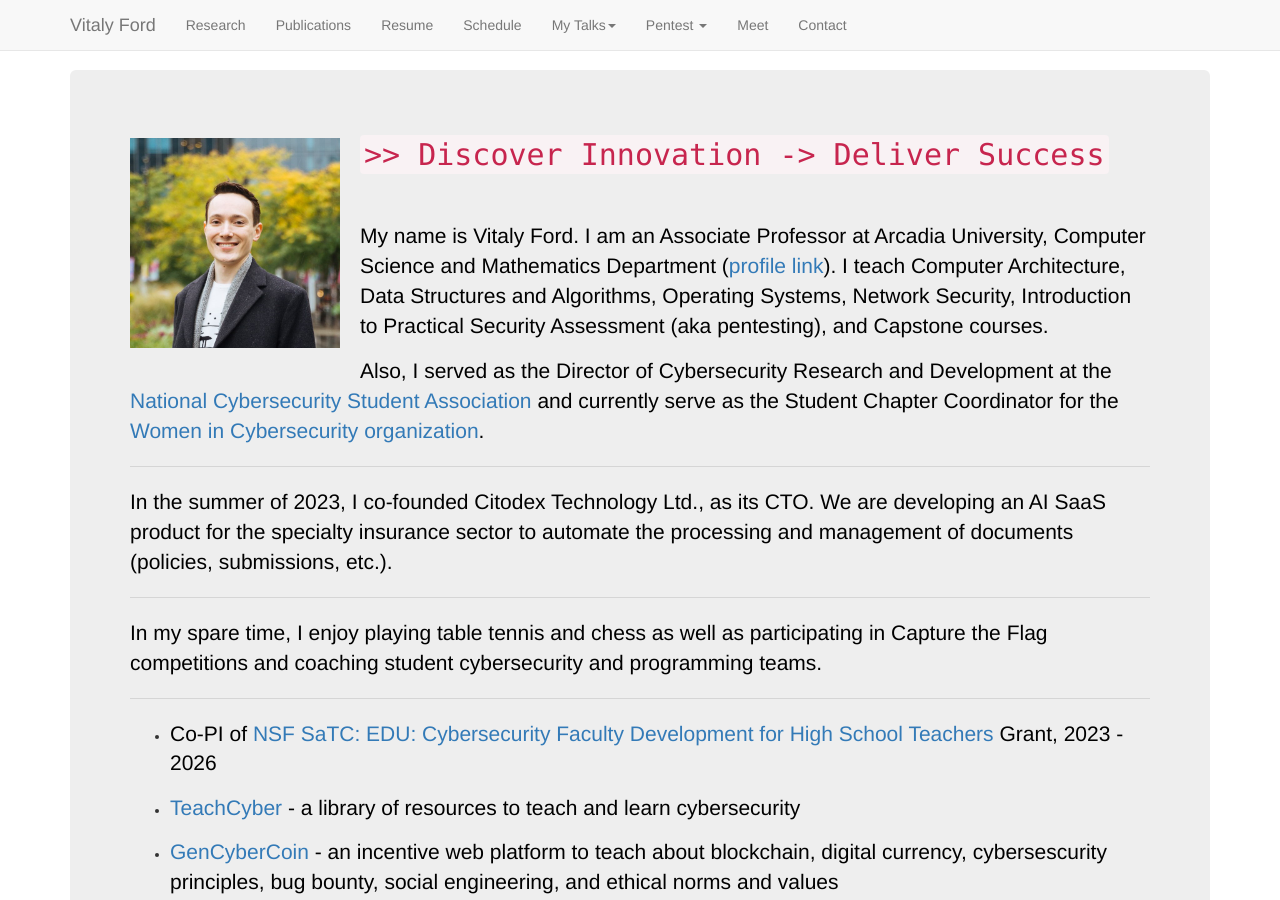
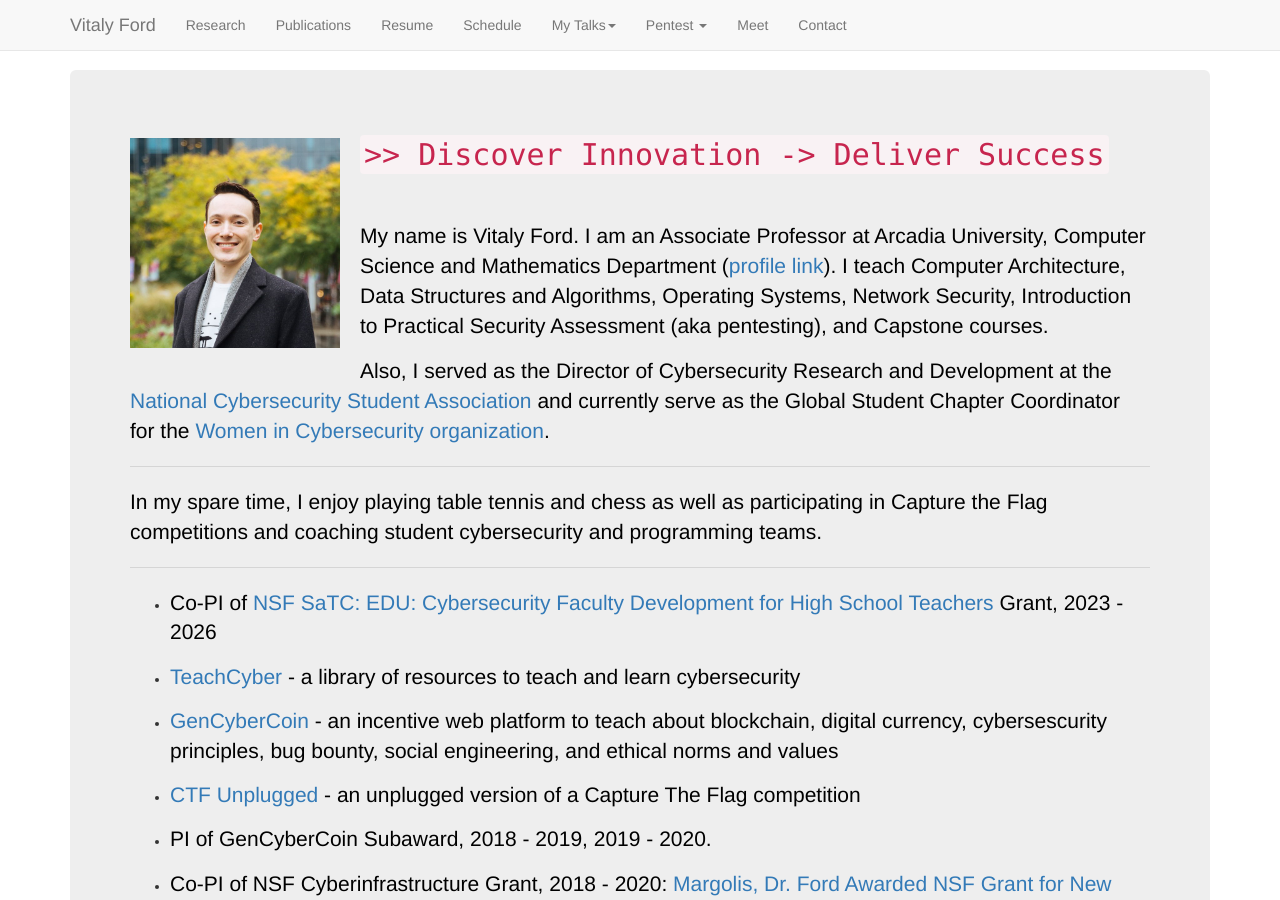
Before and after one commit to vitalyford/vitalyford.github.io, a Jekyll site: the page built from index.html, in a window 1280 px wide and 900 px high. Built offline with Jekyll 4.4.1, drawn with Linux system fonts in a browser that asks for light colours; nearby versions of some CDN libraries.

Commit message:
Update index

```diff
--- a/index.html
+++ b/index.html
@@ -6,9 +6,7 @@ alt_text: "Profile picture"
 ---
 
 <p style="padding-top: 20px;">My name is Vitaly Ford. I am an Associate Professor at Arcadia University, Computer Science and Mathematics Department (<a href="https://www.arcadia.edu/profile/vitaly-ford" target="_blank" rel="noopener norefferer">profile link</a>). I teach Computer Architecture, Data Structures and Algorithms, Operating Systems, Network Security, Introduction to Practical Security Assessment (aka pentesting), and Capstone courses.</p>
-<p>Also, I served as the Director of Cybersecurity Research and Development at the <a href="https://cyberstudents.org/" target="_blank" rel="noopener norefferer">National Cybersecurity Student Association</a> and currently serve as the Student Chapter Coordinator for the <a href="https://www.wicys.org/" target="_blank" rel="noopener norefferer">Women in Cybersecurity organization</a>.</p>
-<hr>
-<p>In the summer of 2023, I co-founded Citodex Technology Ltd., as its CTO. We are developing an AI SaaS product for the specialty insurance sector to automate the processing and management of documents (policies, submissions, etc.).</p>
+<p>Also, I served as the Director of Cybersecurity Research and Development at the <a href="https://cyberstudents.org/" target="_blank" rel="noopener norefferer">National Cybersecurity Student Association</a> and currently serve as the Global Student Chapter Coordinator for the <a href="https://www.wicys.org/" target="_blank" rel="noopener norefferer">Women in Cybersecurity organization</a>.</p>
 <hr>
 <p>In my spare time, I enjoy playing table tennis and chess as well as participating in Capture the Flag competitions and coaching student cybersecurity and programming teams.</p>
 <hr>
```
